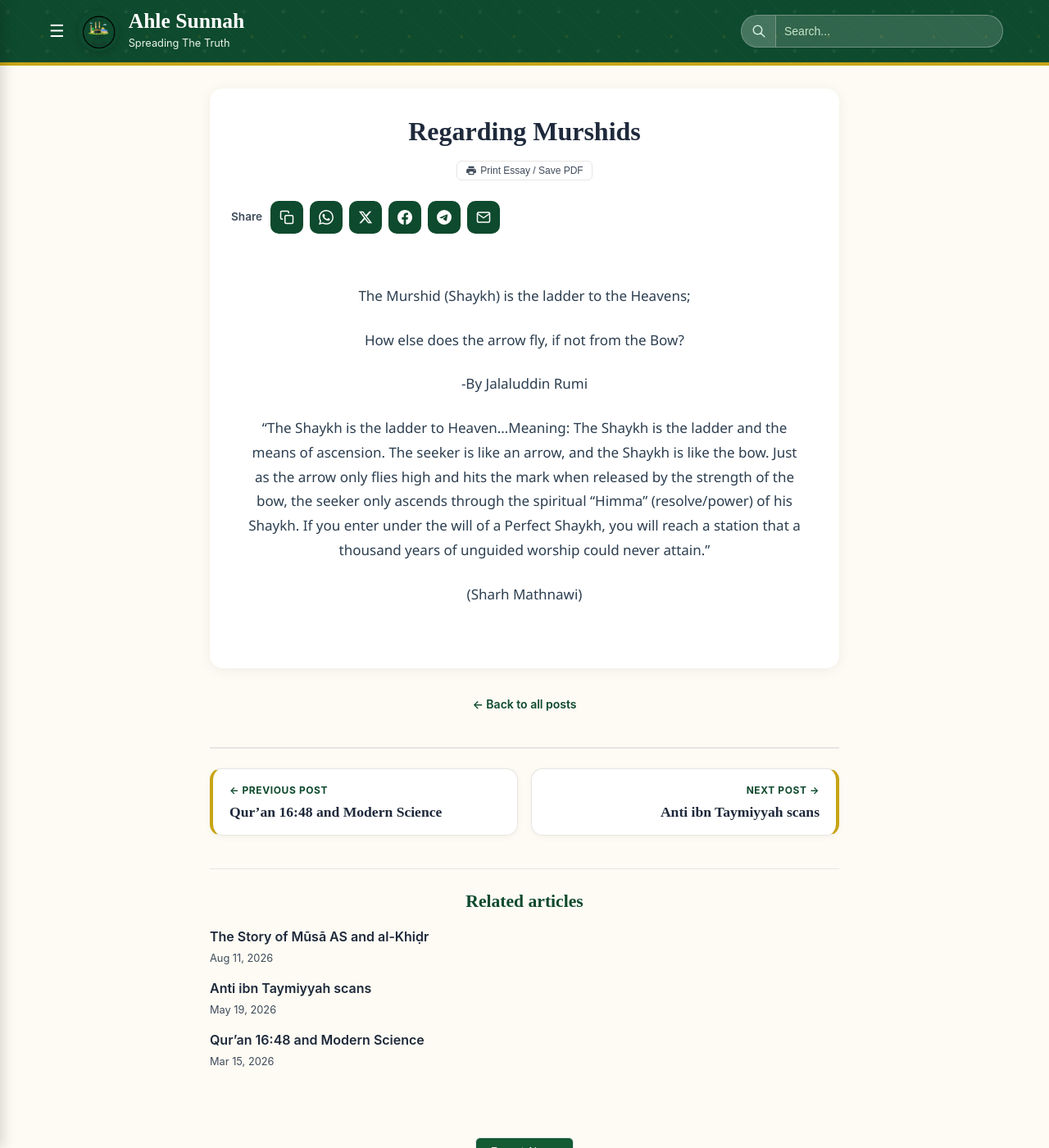
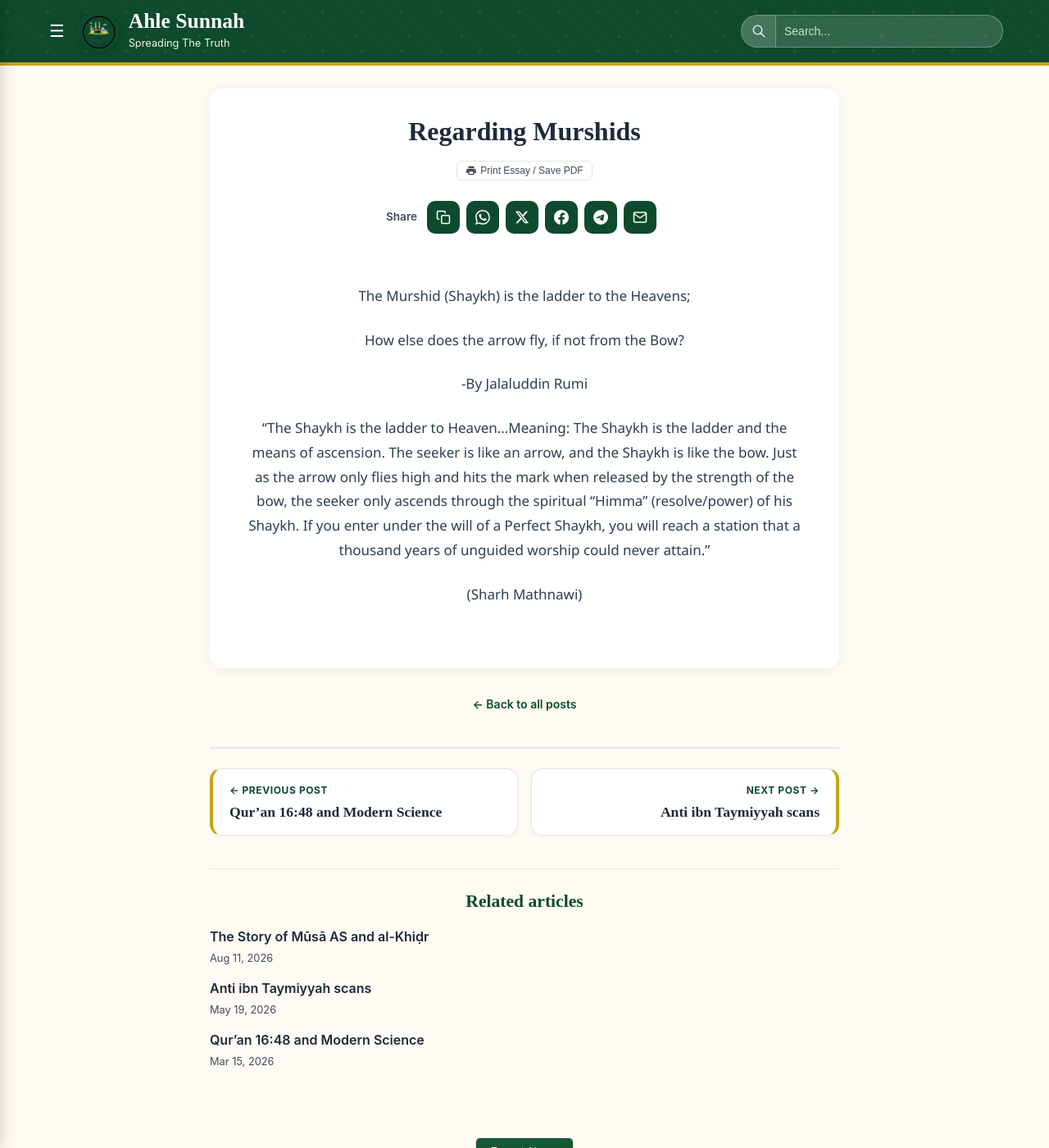
Before and after one commit to Fali17/ahlesunnah, a Jekyll site: the page built from _posts/2026-03-18-regarding-murshids.md, in a window 1280 px wide and 1400 px high. Shown: the whole window at 82% size. Built offline with Jekyll 4.4.1, drawn with Linux system fonts in a browser that asks for light colours.

Commit message:
Update post.html

```diff
--- a/_layouts/post.html
+++ b/_layouts/post.html
@@ -136,44 +136,46 @@
 }
 
   .share-bar {
-  display: flex;
+  display: flex !important;
+  flex-direction: row !important;
   flex-wrap: wrap;
+  justify-content: center;
   align-items: center;
   gap: 8px;
-  margin: 12px 0 24px;
+  margin: 16px auto 24px;
+  width: 100%;
+  text-align: left; /* stop global center from splitting the row */
 }
 
 .share-label {
   font-size: 0.85rem;
   font-weight: 600;
-  color:var(--muted);
-  margin-right: 2px;
+  color: var(--muted);
+  margin: 0 4px 0 0;
+  flex: 0 0 auto;
 }
 
 .share-btn {
-  display: inline-flex;
+  display: inline-flex !important;
   align-items: center;
   justify-content: center;
   width: 40px;
   height: 40px;
+  min-width: 40px;
   padding: 0;
+  margin: 0;
+  flex: 0 0 auto;
   background: var(--primary);
   color: #fff !important;
   border: none;
   border-radius: 10px;
   cursor: pointer;
   text-decoration: none !important;
-  transition: background 0.2s ease, transform 0.15s ease;
+  line-height: 1;
 }
 
 .share-btn:hover {
   background: var(--primary-dark);
-  transform: translateY(-1px);
-}
-
-.share-btn:focus-visible {
-  outline: 2px solid #c8a415;
-  outline-offset: 2px;
 }
 
 .share-icon {
@@ -186,6 +188,7 @@
 .share-status {
   font-size: 0.85rem;
   color: var(--muted);
+  flex: 0 0 auto;
 }
 
   .share-btn[aria-label="Share on WhatsApp"]:hover { background: #25d366; }
```
